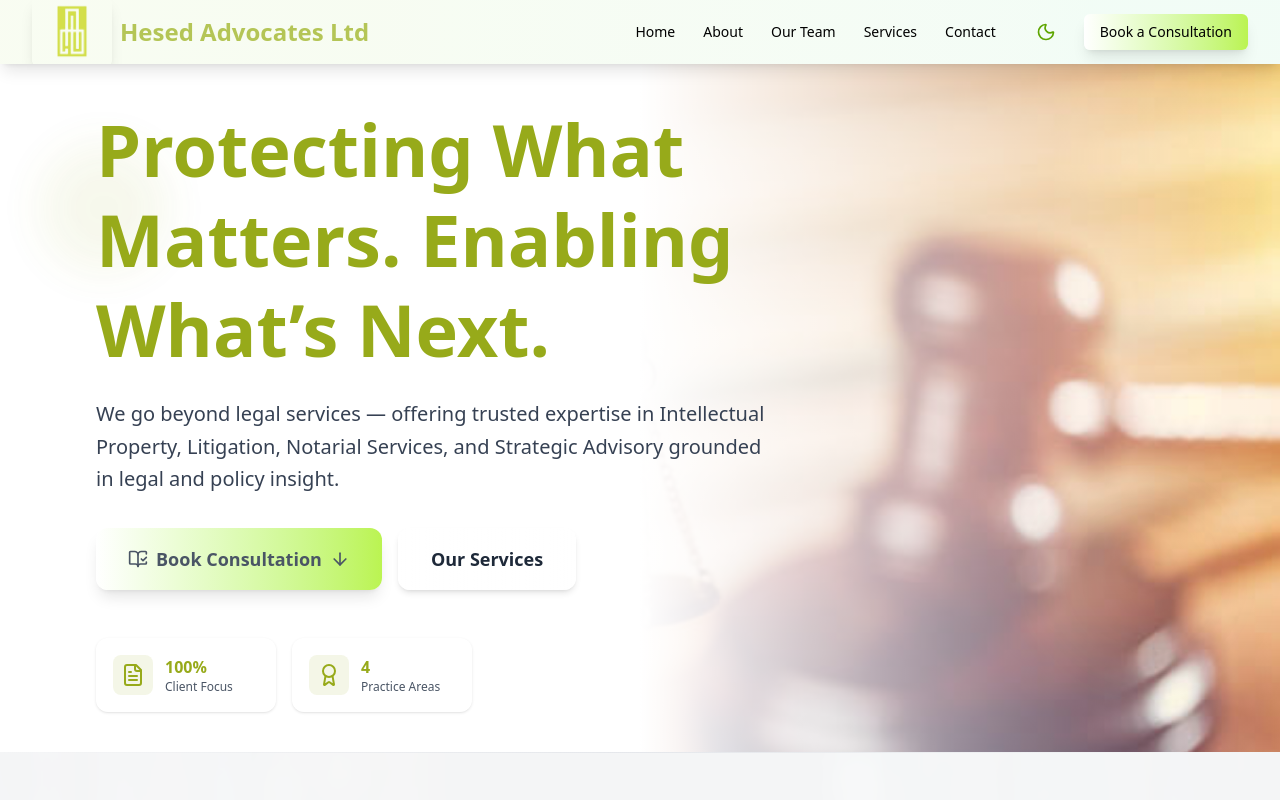
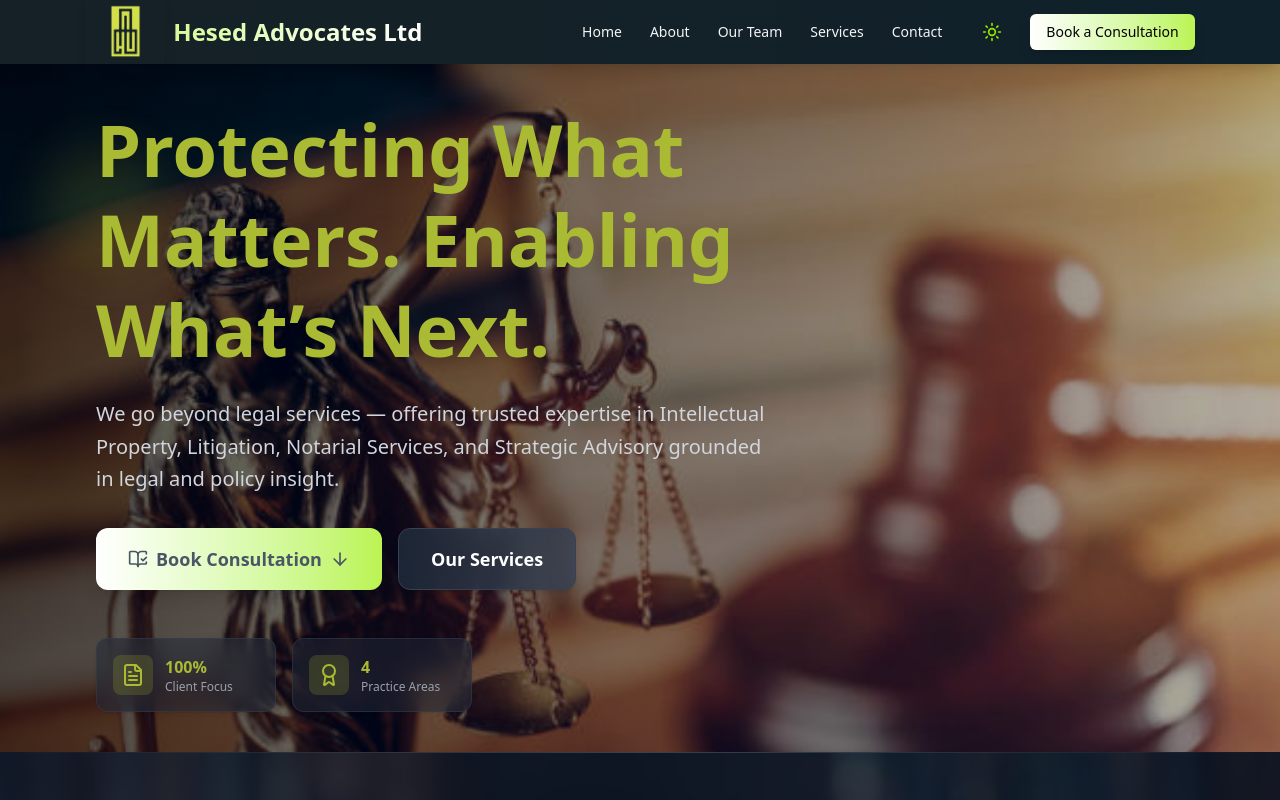
Before and after one commit to NexventuresLtd/Hesed-Advocates, a React (Vite) app in the folder frontend/: page / in a window 1280 px wide. Shown: the top 800 px of the page. Built offline with nearby package versions, Linux system fonts and the light colour scheme.

Commit message:
done with Nav responsiveness

```diff
--- a/frontend/src/components/Navbar/Navbar.tsx
+++ b/frontend/src/components/Navbar/Navbar.tsx
@@ -21,8 +21,13 @@ export const Navbar = () => {
   const [isDarkMode, setIsDarkMode] = useState(false);
 
   useEffect(() => {
+    // ⭐ 1. Read user preference, otherwise default to dark
     const storedMode = sessionStorage.getItem('darkMode');
-    const darkPref = storedMode === 'true';
+    const darkPref = storedMode === null ? true : storedMode === 'true';
+
+    // ⭐ 2. Persist the default when nothing was stored
+    if (storedMode === null) sessionStorage.setItem('darkMode', 'true');
+
     setIsDarkMode(darkPref);
     document.documentElement.classList.toggle('dark', darkPref);
   }, []);
@@ -34,9 +39,7 @@ export const Navbar = () => {
     document.documentElement.classList.toggle('dark', newMode);
   };
 
-  const toggleMenu = () => {
-    setIsOpen(!isOpen);
-  };
+  const toggleMenu = () => setIsOpen(!isOpen);
 
   return (
     <nav
@@ -45,12 +48,11 @@ export const Navbar = () => {
       }`}
     >
       {/* Gradient background */}
-      <div className="absolute inset-0 bg-gradient-to-r from-lime-500/5 to-green-500/5 pointer-events-none"></div>
+      <div className="absolute inset-0 bg-gradient-to-r from-lime-500/5 to-green-500/5 pointer-events-none" />
 
-      <div className="relative z-10 w-full md:max-w-7xl mx-auto px-4 sm:px-6 lg:px-8">
+      <div className="relative z-10 max-w-full md:max-w-11/12 mx-auto px-4 sm:px-6 lg:px-8">
         <div className="flex justify-between h-16 items-center">
           {/* Logo */}
-          <div className="flex items-center">
           <a href="/" className="flex items-center gap-2">
             <img
               src="/Hesed-Advocates.png"
@@ -67,25 +69,24 @@ export const Navbar = () => {
               Hesed Advocates Ltd
             </span>
           </a>
-          </div>
 
-          {/* Desktop Nav */}
+          {/* Desktop nav */}
           <div className="hidden md:flex items-center space-x-1">
-            {navItems.map((item) => (
+            {navItems.map(({ label, href }) => (
               <a
-                key={item.label}
-                href={item.href}
-                className={`px-3 py-2 rounded-md text-sm font-medium transition-colors flex items-center ${
+                key={label}
+                href={href}
+                className={`px-3 py-2 rounded-md text-sm font-medium transition-colors ${
                   isDarkMode
                     ? 'hover:bg-lime-400/20 text-gray-100'
                     : 'hover:bg-lime-600/20 text-black'
                 }`}
               >
-                {item.label}
+                {label}
               </a>
             ))}
 
-            {/* Toggle Theme */}
+            {/* Theme toggle */}
             <button
               onClick={toggleDarkMode}
               className={`ml-4 p-2 rounded-full transition-colors ${
@@ -101,17 +102,13 @@ export const Navbar = () => {
             {/* CTA */}
             <a
               href="/contact"
-              className={`ml-4 px-4 py-2 rounded-md text-sm font-medium transition-all duration-300 transform hover:scale-105 shadow-lg ${
-                isDarkMode
-                  ? 'bg-gradient-to-r from-white to-lime-300 text-black'
-                  : 'bg-gradient-to-r from-white to-lime-300 text-black'
-              }`}
+              className="ml-4 px-4 py-2 rounded-md text-sm font-medium transition-all duration-300 transform hover:scale-105 shadow-lg bg-gradient-to-r from-white to-lime-300 text-black"
             >
               Book a Consultation
             </a>
           </div>
 
-          {/* Mobile Toggle Buttons */}
+          {/* Mobile buttons */}
           <div className="md:hidden flex items-center">
             <button
               onClick={toggleDarkMode}
@@ -140,24 +137,24 @@ export const Navbar = () => {
         </div>
       </div>
 
-      {/* Mobile Menu */}
+      {/* Mobile menu */}
       <div className={`md:hidden ${isOpen ? 'block' : 'hidden'}`}>
         <div
           className={`px-2 pt-2 pb-3 space-y-1 sm:px-3 ${
             isDarkMode ? 'bg-gray-900' : 'bg-white'
           }`}
         >
-          {navItems.map((item) => (
+          {navItems.map(({ label, href }) => (
             <a
-              key={item.label}
-              href={item.href}
+              key={label}
+              href={href}
               className={`block px-3 py-2 rounded-md text-base font-medium transition-colors ${
                 isDarkMode
                   ? 'hover:bg-lime-400/20 text-gray-100'
                   : 'hover:bg-lime-600/20 text-black'
               }`}
             >
-              {item.label}
+              {label}
             </a>
           ))}
           <a
```
Lines whose indentation alone changed are shown as unchanged.
